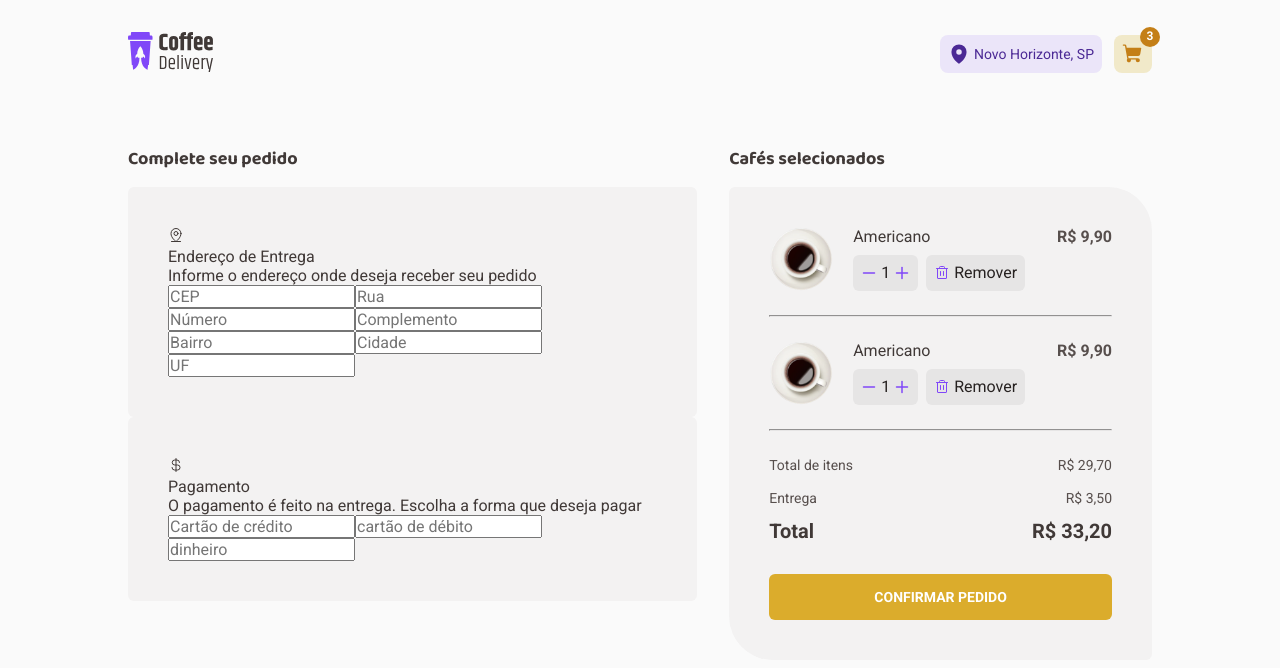
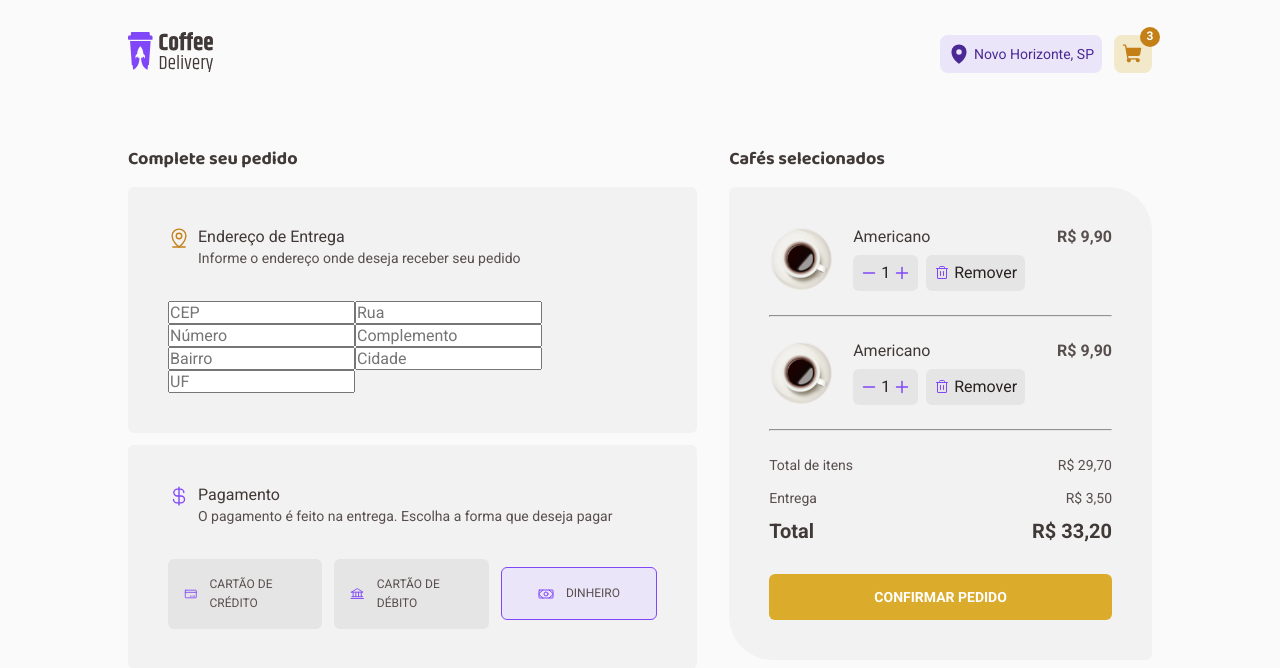
Before and after one commit to RafaelManfrim/Desafio02-Coffee-Delivery, a React (Vite) app: page /checkout in a window 1280 px wide. Shown: the top 668 px of the page. Built offline with nearby package versions, Linux system fonts and the light colour scheme.

Commit message:
Componente PaymentOption

```diff
--- /dev/null
+++ b/src/components/PaymentOption/index.tsx
@@ -0,0 +1,20 @@
+import { Bank, CreditCard, Money } from 'phosphor-react'
+
+import styles from './styles.module.scss'
+
+interface PaymentOptionProps {
+  icon: 'debit' | 'credit' | 'money'
+  name: string
+  isSelected?: boolean
+}
+
+export function PaymentOption({ icon, name, isSelected }: PaymentOptionProps) {
+  return (
+    <div className={`${styles.paymentOption} ${isSelected && styles.selected}`}>
+      {icon === 'debit' && <Bank size={16} />}
+      {icon === 'credit' && <CreditCard size={16} />}
+      {icon === 'money' && <Money size={16} />}
+      <span>{name}</span>
+    </div>
+  )
+}
--- /dev/null
+++ b/src/components/PaymentOption/styles.module.scss
@@ -0,0 +1,33 @@
+.paymentOption {
+  display: flex;
+  align-items: center;
+  justify-content: center;
+  flex: 1;
+  padding: 1rem;
+  background: var(--base-button);
+  border-radius: 6px;
+  gap: 0.75rem;
+
+  transition: background-color 0.1s ease-in-out;
+
+  svg {
+    color: var(--purple);
+  }
+
+  span {
+    text-transform: uppercase;
+    color: var(--base-text);
+    line-height: 160%;
+    font-size: 0.75rem;
+  }
+
+  &:not(.selected):hover {
+    cursor: pointer;
+    background-color: var(--base-hover);
+  }
+}
+
+.selected {
+  background-color: var(--purple-light);
+  border: 1px solid var(--purple);
+}
--- a/src/pages/Checkout/index.tsx
+++ b/src/pages/Checkout/index.tsx
@@ -1,5 +1,6 @@
 import { CurrencyDollar, MapPinLine } from 'phosphor-react'
 import { CoffeeInCartCard } from '../../components/CoffeeInCartCard'
+import { PaymentOption } from '../../components/PaymentOption'
 
 import styles from './styles.module.scss'
 
@@ -9,8 +10,10 @@ export function Checkout() {
       <div className={styles.completeYourOrderContainer}>
         <h4>Complete seu pedido</h4>
         <div>
-          <div>
-            <MapPinLine />
+          <div
+            className={`${styles.checkoutCardTitle} ${styles.iconYellowDark}`}
+          >
+            <MapPinLine size={22} />
             <div>
               <span>Endereço de Entrega</span>
               <p>Informe o endereço onde deseja receber seu pedido</p>
@@ -27,8 +30,8 @@ export function Checkout() {
           </div>
         </div>
         <div>
-          <div>
-            <CurrencyDollar />
+          <div className={`${styles.checkoutCardTitle} ${styles.iconPurple}`}>
+            <CurrencyDollar size={22} />
             <div>
               <span>Pagamento</span>
               <p>
@@ -36,10 +39,10 @@ export function Checkout() {
               </p>
             </div>
           </div>
-          <div>
-            <input type="text" placeholder="Cartão de crédito" />
-            <input type="text" placeholder="cartão de débito" />
-            <input type="text" placeholder="dinheiro" />
+          <div className={styles.paymentOptionsContainer}>
+            <PaymentOption name="Cartão de crédito" icon="credit" />
+            <PaymentOption name="Cartão de débito" icon="debit" />
+            <PaymentOption name="Dinheiro" icon="money" isSelected />
           </div>
         </div>
       </div>
--- a/src/pages/Checkout/styles.module.scss
+++ b/src/pages/Checkout/styles.module.scss
@@ -1,6 +1,4 @@
 .checkoutContainer {
-  // display: flex;
-  // justify-content: space-between;
   display: grid;
   grid-template-columns: 1fr auto;
   margin-top: 2.5rem;
@@ -8,11 +6,49 @@
 }
 
 .completeYourOrderContainer {
-  gap: 0.75rem;
+
+  >div+div {
+    margin-top: 0.75rem;
+  }
 
   >div {
     border-radius: 6px;
   }
+}
+
+.checkoutCardTitle {
+  line-height: 130%;
+  display: flex;
+  gap: 0.5rem;
+  margin-bottom: 2rem;
+
+  span {
+    color: var(--subtitle);
+  }
+
+  p {
+    font-size: 0.875rem;
+    color: var(--base-text);
+  }
+}
+
+.iconYellowDark {
+  svg {
+    color: var(--yellow-dark);
+  }
+}
+
+.iconPurple {
+  svg {
+    color: var(--purple);
+  }
+}
+
+.paymentOptionsContainer {
+  display: flex;
+  align-items: center;
+  justify-content: space-between;
+  gap: 0.75rem;
 }
 
 .cartContainer {
```
